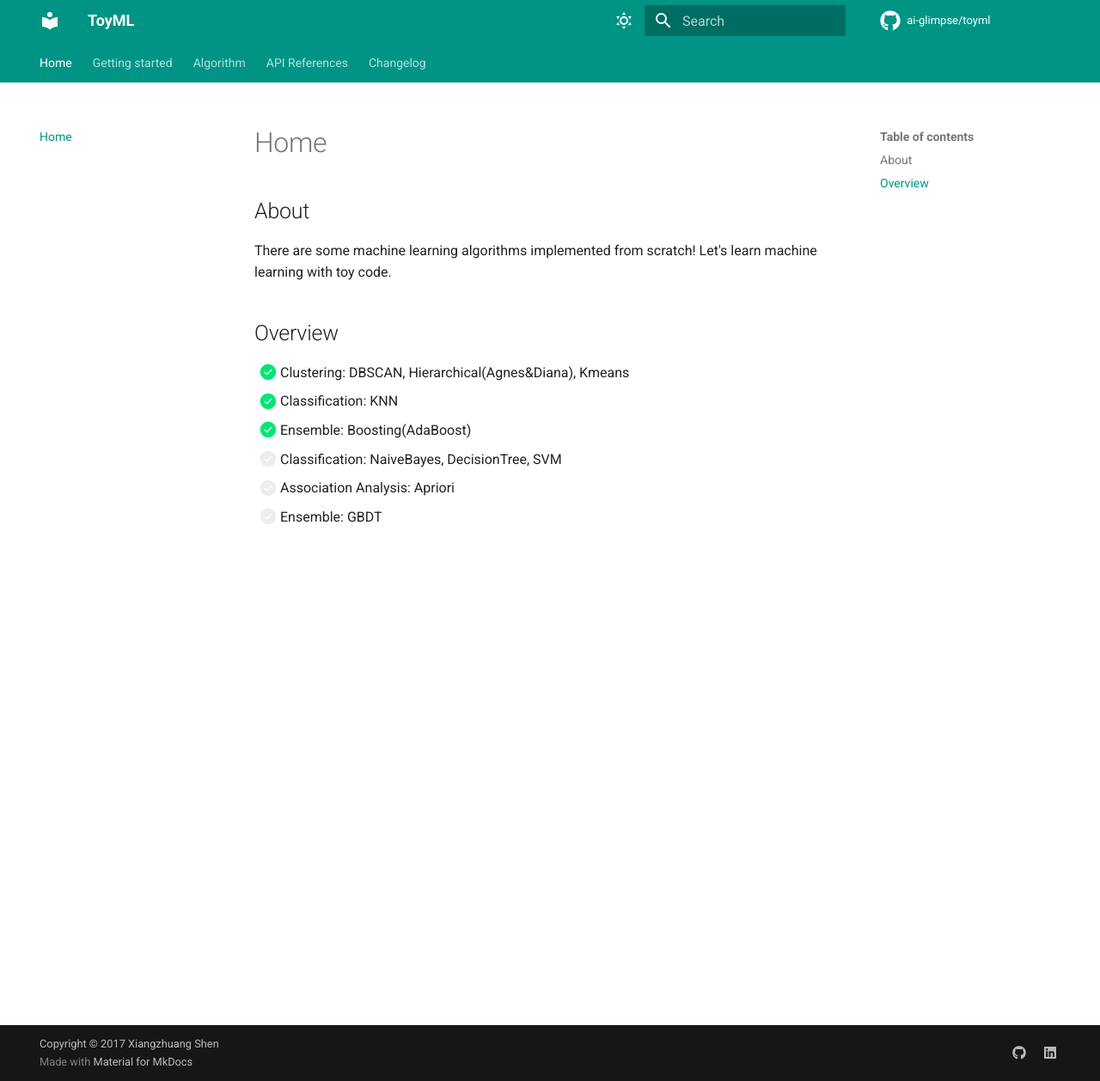
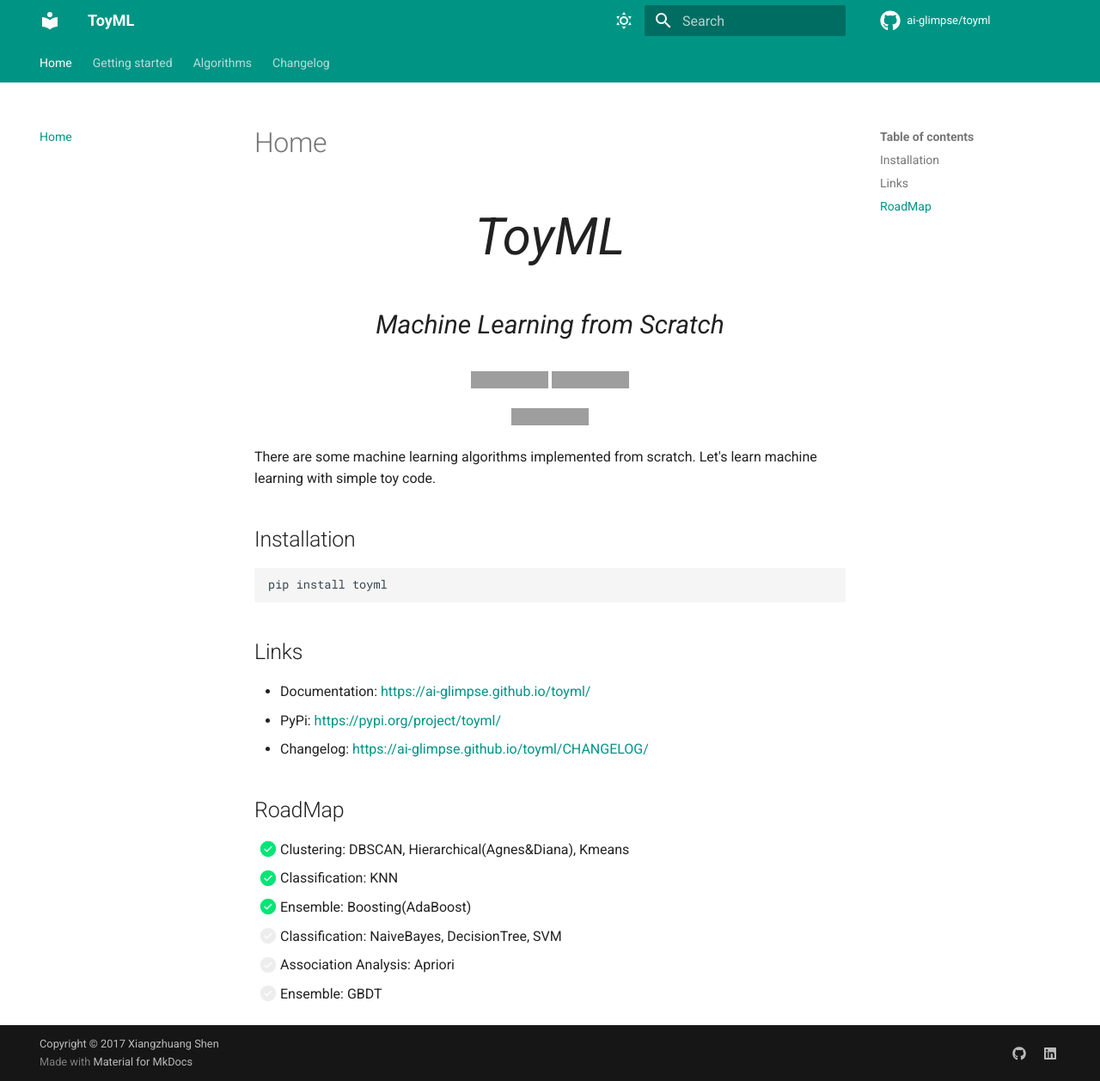
Before and after one commit to ai-glimpse/toyml, an MkDocs documentation site: the page built from docs/index.md, in a window 1280 px wide and 1258 px high. Shown: the whole window at 86% size. Built offline with MkDocs 1.6.1 and Material for MkDocs 9.7.7, drawn with Linux system fonts in a browser that asks for light colours; comment, search, counter and statistics services are not loaded; grey boxes are pictures that could not be loaded.

Commit message:
docs(proj): reorg (#54)

```diff
--- a/README.md
+++ b/README.md
@@ -1,8 +1,15 @@
-# ToyML: Machine Learning from Scratch
+[//]: # (# ToyML: Machine Learning from Scratch)
+
+<p align="center" style="font-size:60px; margin:0px 1px 0px 1px">
+    <em>ToyML</em>
+</p>
+<p align="center" style="font-size: 30px">
+    <em>Machine Learning from Scratch</em>
+</p>
 
 <p align="center">
-    <a href="https://codecov.io/gh/shenxiangzhuang/ToyML" target="_blank">
-        <img src="https://codecov.io/gh/shenxiangzhuang/ToyML/branch/master/graph/badge.svg" alt="Coverage">
+    <a href="https://codecov.io/gh/ai-glimpse/toyml" target="_blank">
+        <img src="https://codecov.io/gh/ai-glimpse/toyml/branch/master/graph/badge.svg" alt="Coverage">
     </a>
     <a href="https://pypi.org/project/toyml" target="_blank">
         <img src="https://badge.fury.io/py/toyml.svg" alt="PyPI Package">
--- /dev/null
+++ b/docs/algorithms/classification/knn.md
@@ -0,0 +1,3 @@
+# KNN
+
+::: toyml.classification.knn
--- a/docs/index.md
+++ b/docs/index.md
@@ -1,12 +1 @@
-## About
-There are some machine learning algorithms implemented from scratch!
-Let's learn machine learning with toy code.
-
-## Overview
-
-- [x] Clustering: DBSCAN, Hierarchical(Agnes&Diana), Kmeans
-- [x] Classification: KNN
-- [x] Ensemble: Boosting(AdaBoost)
-- [ ] Classification: NaiveBayes, DecisionTree, SVM
-- [ ] Association Analysis: Apriori
-- [ ] Ensemble: GBDT
+--8<-- "README.md"
--- a/mkdocs.yml
+++ b/mkdocs.yml
@@ -13,16 +13,17 @@
       - Quick Start: quickstart.md
       - User Guide:
           - Read First: user-guide/1-read-first.md
-  - Algorithm:
+  - Algorithms:
+      - Clustering:
+          - Kmeans: algorithms/clustering/kmeans.md
+          - DBSCAN: algorithms/clustering/dbscan.md
+          - DIANA: algorithms/clustering/diana.md
+          - AGNES: algorithms/clustering/agnes.md
       - Classification:
-          - KNN: algorithm/classification/knn.md
+          - KNN: algorithms/classification/knn.md
       - EVT:
-          - SPOT: algorithm/evt/spot.md
-  - API References:
-      - Kmeans: api/clustering/kmeans.md
-      - DBSCAN: api/clustering/dbscan.md
-      - DIANA: api/clustering/diana.md
-      - AGNES: api/clustering/agnes.md
+          - SPOT: algorithms/evt/spot.md
+
 
   - Changelog: CHANGELOG.md
 
```
Also changed, not shown: docs/algorithm/classification/knn.md (deleted, +0 -1 lines), docs/algorithms/clustering/agnes.md (renamed from docs/api/clustering/agnes.md), docs/algorithms/clustering/dbscan.md (renamed from docs/api/clustering/dbscan.md), docs/algorithms/clustering/diana.md (renamed from docs/api/clustering/diana.md), docs/algorithms/clustering/kmeans.md (renamed from docs/api/clustering/kmeans.md), docs/algorithms/evt/spot.md (renamed from docs/algorithm/evt/spot.md).
